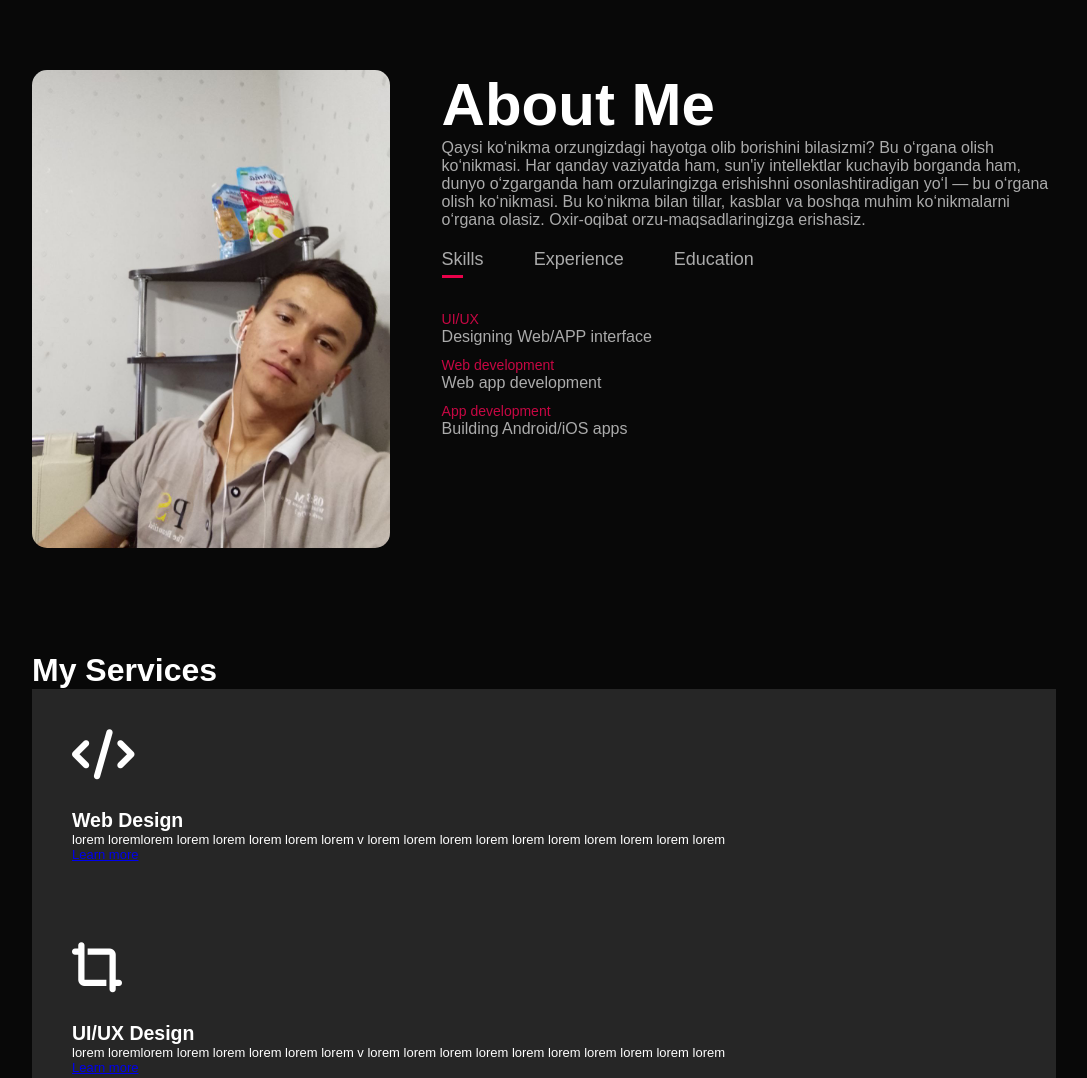
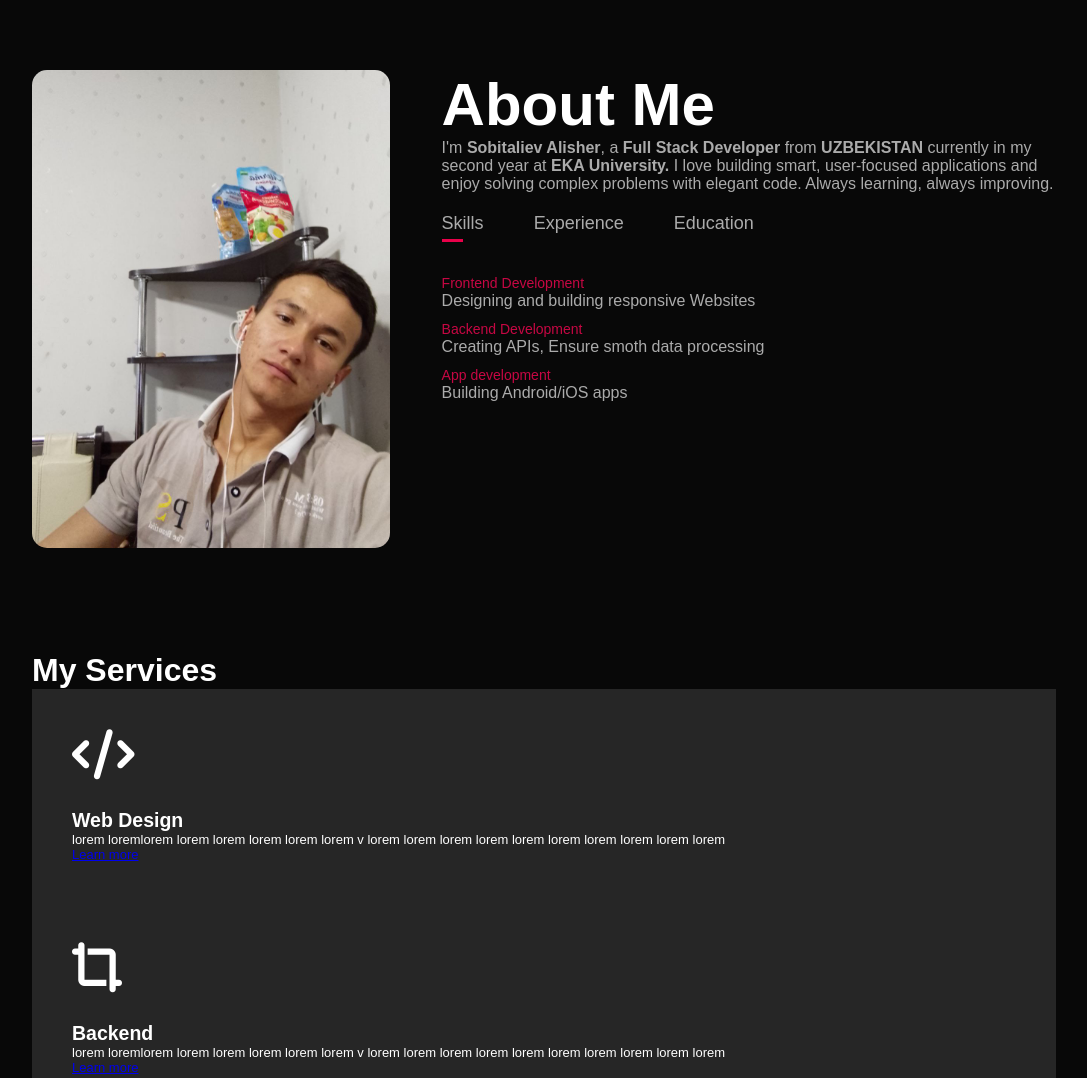
Before and after one commit to Alisher7172/My-e-CV, a website: page index.html in a window 1280 px wide. Shown: the part 820-1898 px from the top of the page, without its empty margins (96-1183 px from the left). Drawn offline with Linux system fonts and the light colour scheme; files whose address does not match are found by name.

Commit message:
Texts are improved

```diff
--- a/index.html
+++ b/index.html
@@ -23,7 +23,7 @@
         </ul>
       </nav>
       <div class="header-text">
-        <p>Frontend developer</p>
+        <p>Full Stack Developer</p>
         <h1>Hi I'm <span> Alisher</span><br> from UZBEKISTAN</h1>
       </div>
      </div>
@@ -37,13 +37,10 @@
         </div>
         <div class="about-col-2">
           <h1 class="sub-title">About Me</h1>
-          <p> Qaysi ko‘nikma orzungizdagi hayotga olib borishini bilasizmi?
-
-              Bu o‘rgana olish ko‘nikmasi. Har qanday vaziyatda ham, sun'iy
-              intellektlar kuchayib borganda ham, dunyo o‘zgarganda ham orzularingizga
-               erishishni osonlashtiradigan yo‘l — bu o‘rgana olish ko‘nikmasi. Bu ko‘nikma
-
-               bilan tillar, kasblar va boshqa muhim ko‘nikmalarni o‘rgana olasiz. Oxir-oqibat orzu-maqsadlaringizga erishasiz.
+          <p>I'm <b>Sobitaliev Alisher</b>, a <b>Full Stack Developer</b> from <b>UZBEKISTAN</b>
+            currently in my second year at <b>EKA University.</b> I love building
+            smart, user-focused applications and enjoy solving complex problems
+            with elegant code. Always learning, always improving.
           </p>
           <div class="tab-titles">
               <p class="tab-links active-link" onclick="opentab('skills')">Skills</p>
@@ -52,23 +49,21 @@
           </div>
           <div class="tab-contents active-tab" id="skills">
             <ul>
-              <li><span>UI/UX</span><br>Designing Web/APP interface</li>
-              <li><span>Web development</span><br>Web app development</li>
+              <li><span>Frontend Development</span><br>Designing and building responsive Websites</li>
+              <li><span>Backend Development</span><br>Creating APIs, Ensure smoth data processing</li>
               <li><span>App development</span><br>Building Android/iOS apps</li>
             </ul>
           </div>
           <div class="tab-contents" id="experience">
             <ul>
-              <li><span>2021-Current</span><br>Designing Web/APP interface</li>
-              <li><span>2019-2021</span><br>Web app development</li>
-              <li><span>2017-2019</span><br>Building Android/iOS apps</li>
+              <li><span>2025-Current</span><br>Backend Development</li>
+              <li><span>2024-2025</span><br>Website development</li>
             </ul>
           </div>
           <div class="tab-contents" id="education">
             <ul>
-              <li><span>2016</span><br>Designing Web/APP interface</li>
-              <li><span>2016</span><br>Web app development</li>
-              <li><span>2014</span><br>At EKA University of Applied Science</li>
+              <li><span>2025-Current</span><br>At EKA University of Applied Science (extra cources)</li>
+              <li><span>2024</span><br>At EKA University of Applied Science</li>
             </ul>
           </div>
         </div>
@@ -89,7 +84,7 @@
          </div>
          <div>
           <i class="fa-solid fa-crop-simple"></i>
-          <h2>UI/UX Design</h2>
+          <h2>Backend</h2>
           <p>lorem loremlorem lorem lorem lorem lorem lorem v lorem lorem lorem lorem lorem lorem lorem lorem lorem lorem</p>
           <a href="#">Learn more </a>
          </div>
--- a/main.js
+++ b/main.js
@@ -8,6 +8,6 @@ function opentab(tabname){
   for(tabcontent of tabContents){
     tabcontent.classList.remove("active-tab");
   }
-  event.currentTarget.classList.add("active-links");
+  event.currentTarget.classList.add("active-link");
   document.getElementById(tabname).classList.add("active-tab");
 }
```
